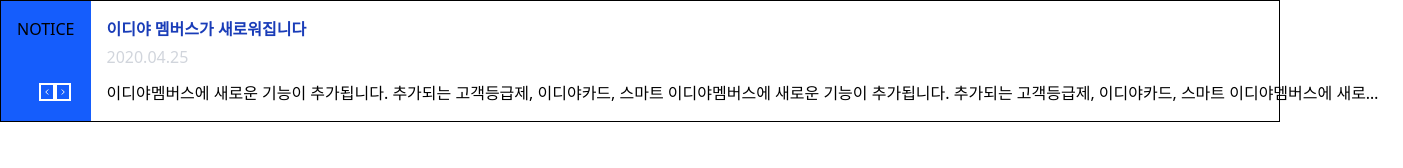
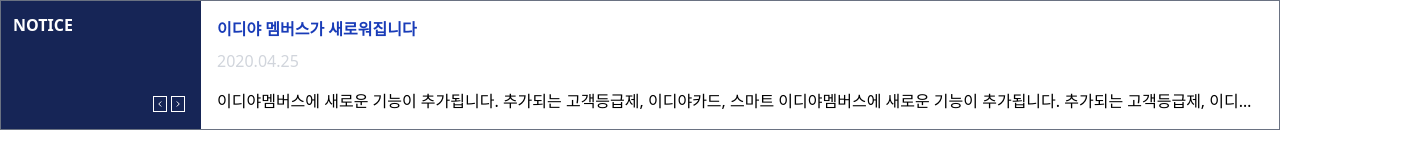
Before and after one commit to koo-rogie/learn-tailwind-cli, a website: page src/example-03.html in a window 1280 px wide. Shown: the whole page, 1403 px wide, since content can reach past the window. Drawn offline with nearby package versions, Linux system fonts and the light colour scheme; files that its build step writes are made by us from their sources; a web font is replaced by a local one.

Commit message:
docs: 03번 예제 생성 및 수정

```diff
--- a/src/example-03.html
+++ b/src/example-03.html
@@ -13,6 +13,47 @@
     <link rel="stylesheet" href="/styles/output.css" />
   </head>
   <body>
+    <!-- flex -->
+    <section class="flex border-1 border-gray-500 bg-blue-950">
+      <div class="flex flex-col justify-between min-w-[200px] p-3 relative">
+        <p class="text-white font-bold">NOTICE</p>
+        <div class="m-1 absolute right-3 bottom-3">
+          <button type="button" class="p-1 border-1 border-white">
+            <svg
+              width="4"
+              height="6"
+              viewBox="0 0 4 6"
+              fill="none"
+              xmlns="http://www.w3.org/2000/svg"
+            >
+              <path d="M3.25 5.5L0.75 3L3.25 0.5" stroke="#F5F5F5" />
+            </svg>
+          </button>
+          <button type="button" class="p-1 border-1 border-white">
+            <svg
+              width="4"
+              height="6"
+              viewBox="0 0 4 6"
+              fill="none"
+              xmlns="http://www.w3.org/2000/svg"
+            >
+              <path d="M0.75 5.5L3.25 3L0.75 0.5" stroke="#F5F5F5" />
+            </svg>
+          </button>
+        </div>
+      </div>
+      <article class="p-4 bg-white grow space-y-2 min-w-0">
+        <h2 class="text-blue-800 font-bold">이디야 멤버스가 새로워집니다</h2>
+        <time class="block text-gray-300">2020.04.25</time>
+        <p class="mt-4 truncate">
+          이디야멤버스에 새로운 기능이 추가됩니다. 추가되는 고객등급제,
+          이디야카드, 스마트 이디야멤버스에 새로운 기능이 추가됩니다. 추가되는
+          고객등급제, 이디야카드, 스마트 이디야멤버스에 새로운 기능이
+          추가됩니다. 추가되는 고객등급제, 이디야카드, 스마트
+        </p>
+      </article>
+    </section>
+
     <!-- 그리드 방법 -->
     <!-- <div class="grid grid-cols-2">
       <div class="bg-blue-600 grid grid-rows-2 grid-cols-4">
@@ -49,46 +90,5 @@
         >
       </div>
     </div> -->
-
-    <!-- flex -->
-    <section class="flex border-1">
-      <div class="flex flex-col justify-between bg-blue-600 p-4">
-        <p class="">NOTICE</p>
-        <div class="flex justify-end m-1">
-          <button type="button" class="p-1 border-2 border-white">
-            <svg
-              width="4"
-              height="6"
-              viewBox="0 0 4 6"
-              fill="none"
-              xmlns="http://www.w3.org/2000/svg"
-            >
-              <path d="M3.25 5.5L0.75 3L3.25 0.5" stroke="#F5F5F5" />
-            </svg>
-          </button>
-          <p class="p-1 border-2 border-white">
-            <svg
-              width="4"
-              height="6"
-              viewBox="0 0 4 6"
-              fill="none"
-              xmlns="http://www.w3.org/2000/svg"
-            >
-              <path d="M0.75 5.5L3.25 3L0.75 0.5" stroke="#F5F5F5" />
-            </svg>
-          </p>
-        </div>
-      </div>
-      <article class="p-4">
-        <h2 class="text-blue-800 font-bold">이디야 멤버스가 새로워집니다</h2>
-        <time class="block text-gray-300 my-[.25rem_0.75rem]">2020.04.25</time>
-        <span class="w-dvw block truncate"
-          >이디야멤버스에 새로운 기능이 추가됩니다. 추가되는 고객등급제,
-          이디야카드, 스마트 이디야멤버스에 새로운 기능이 추가됩니다. 추가되는
-          고객등급제, 이디야카드, 스마트 이디야멤버스에 새로운 기능이
-          추가됩니다. 추가되는 고객등급제, 이디야카드, 스마트
-        </span>
-      </article>
-    </section>
   </body>
 </html>
```
